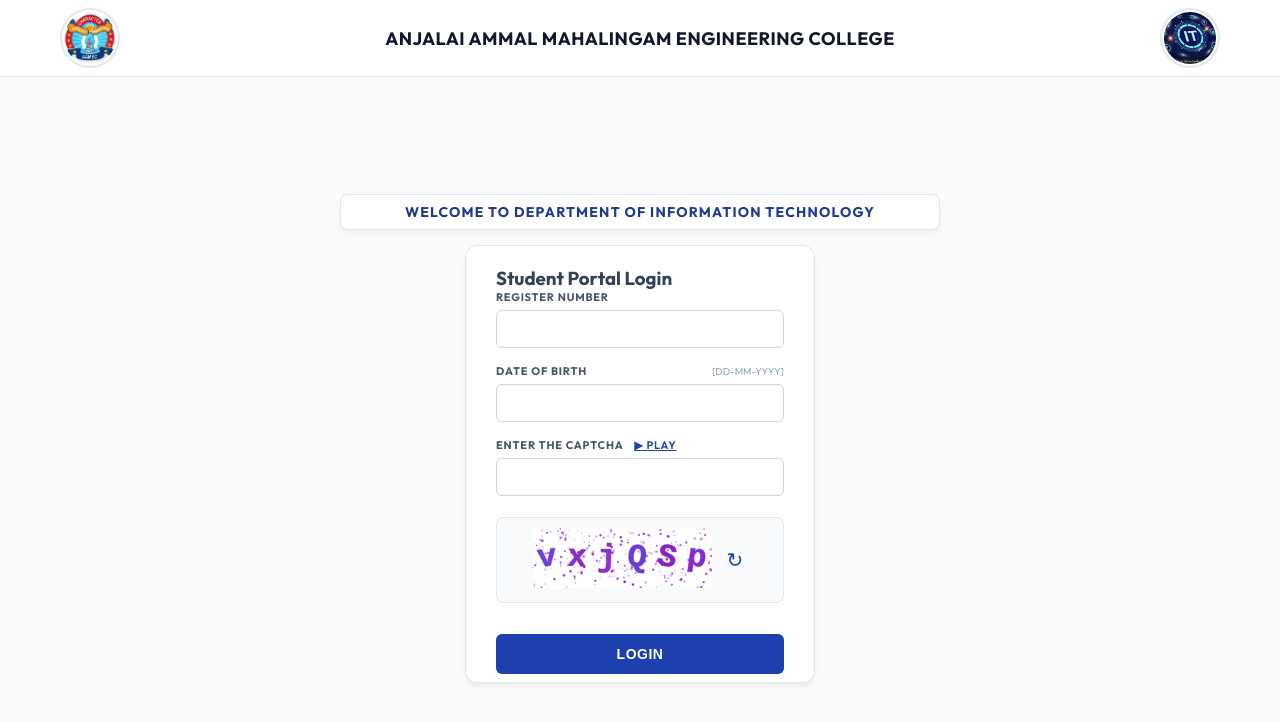
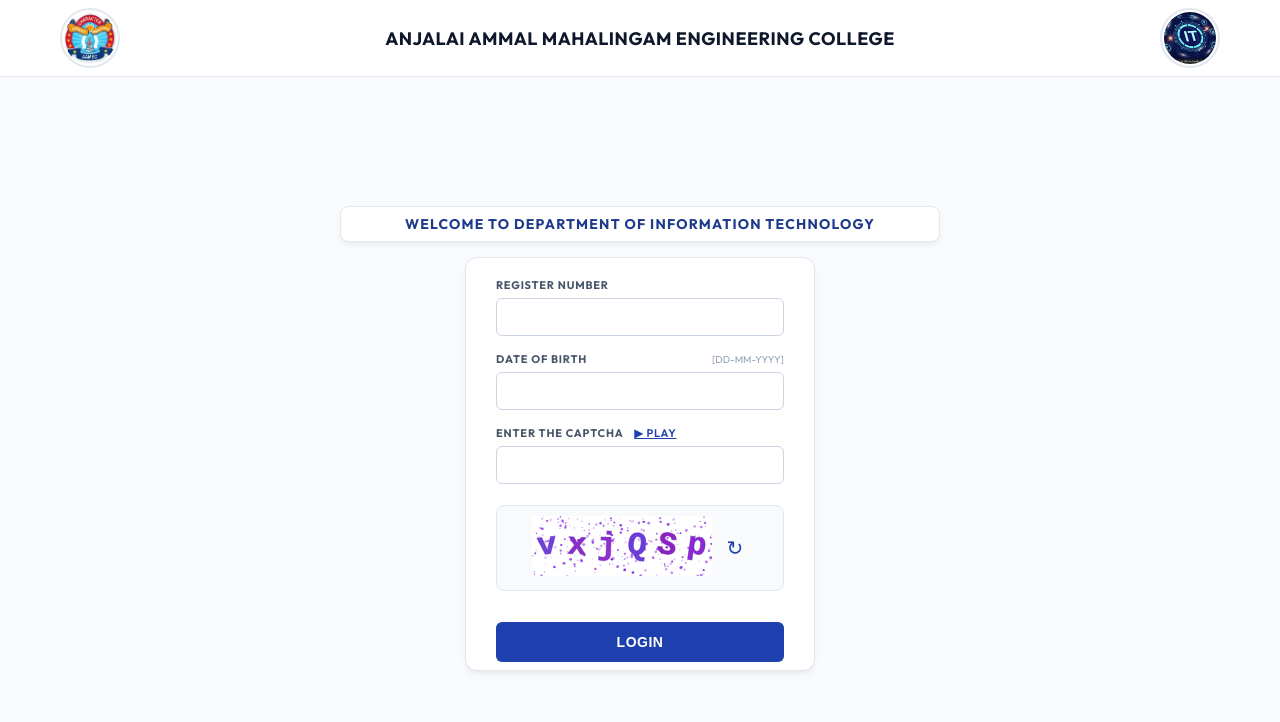
Before and after one commit to NANDHAKUMAR54129/nov-dec-result, a React (Create React App) app in the folder anna-university-otp/: page / in a window 1280 px wide. Shown: the top 722 px of the page. Built offline with nearby package versions, Linux system fonts and the light colour scheme; the HTML template or start-up script is replaced by a standard one.

Commit message:
remove Student Portal Login header for minimalist UI

```diff
--- a/anna-university-otp/src/App.js
+++ b/anna-university-otp/src/App.js
@@ -195,7 +195,6 @@ function App() {
 
           {/* Student Login Panel */}
           <div className="login-panel">
-            <h3 className="panel-title">Student Portal Login</h3>
             <form className="login-form student-form" onSubmit={handleLogin}>
               <div className="form-group">
                 <label>Register Number</label>
```
